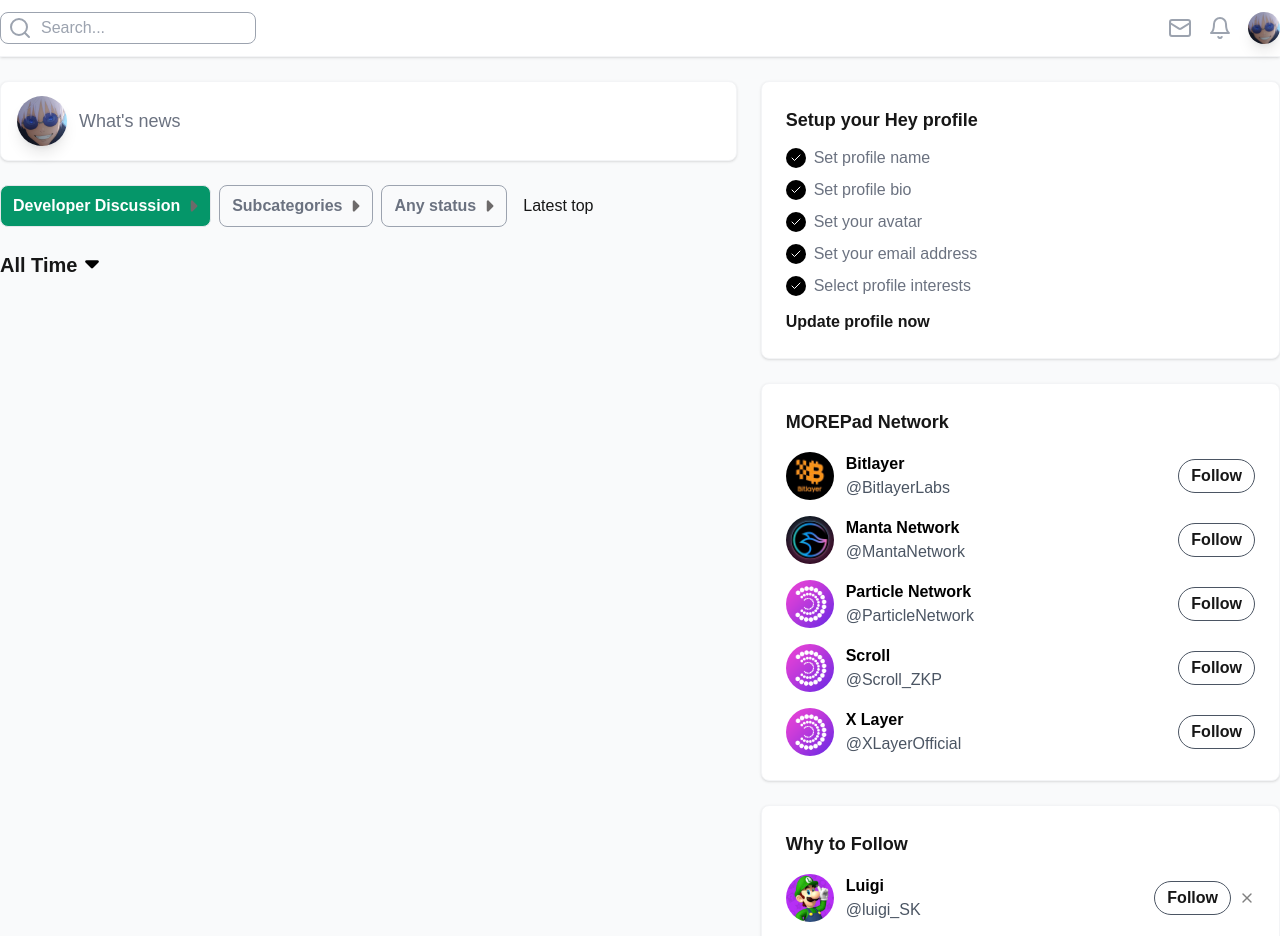
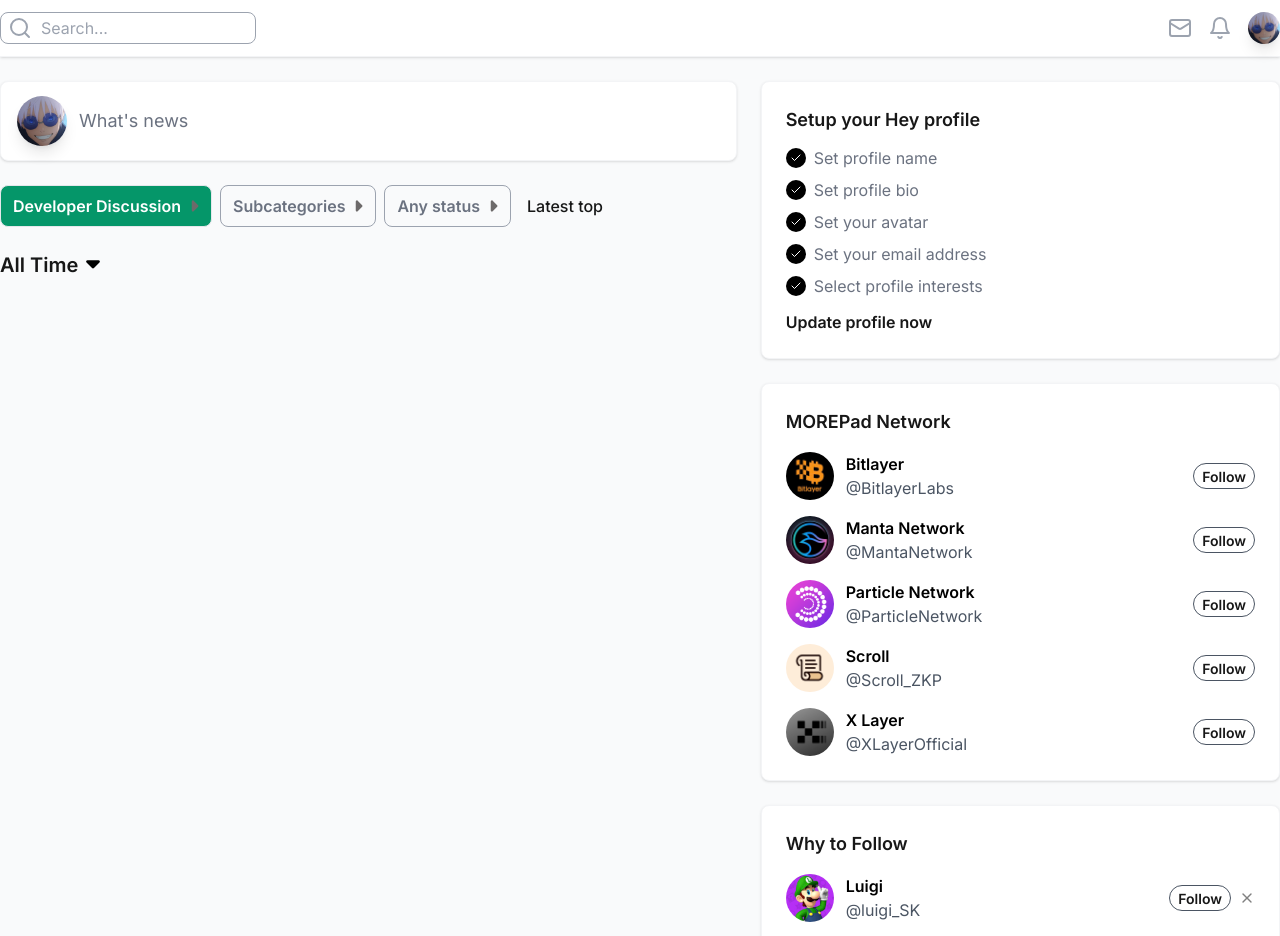
Before and after one commit to PhongThanh0907/demo_social, a Next.js app: page / in a window 1280 px wide. Shown: the top 936 px of the page. Built offline with nearby package versions, Linux system fonts and the light colour scheme.

Commit message:
update code

```diff
--- a/src/app/(main)/page.tsx
+++ b/src/app/(main)/page.tsx
@@ -41,12 +41,12 @@
     {
       title: "Scroll",
       sub: "@Scroll_ZKP",
-      img: "/img3.png",
+      img: "/img4.jpg",
     },
     {
       title: "X Layer",
       sub: "@XLayerOfficial",
-      img: "/img3.png",
+      img: "/img5.jpg",
     },
   ];
 
@@ -171,8 +171,8 @@
                       </div>
                     </div>
 
-                    <div className="border rounded-full px-3 py-1 border-gray-600">
-                      <span className="font-semibold">Follow</span>
+                    <div className="border rounded-full px-2 border-gray-600">
+                      <span className="font-semibold text-sm">Follow</span>
                     </div>
                   </div>
                 ))}
@@ -201,8 +201,8 @@
                       </div>
                     </div>
                     <div className="flex gap-2 items-center">
-                      <div className="border rounded-full px-3 py-1 border-gray-600">
-                        <span className="font-semibold">Follow</span>
+                      <div className="border rounded-full px-2 border-gray-600">
+                        <span className="font-semibold text-sm">Follow</span>
                       </div>
                       <X size={16} color="gray" />
                     </div>
--- a/src/app/layout.tsx
+++ b/src/app/layout.tsx
@@ -1,17 +1,8 @@
 import type { Metadata } from "next";
-import localFont from "next/font/local";
+import { Inter } from "next/font/google";
 import "./globals.css";
 
-const geistSans = localFont({
-  src: "./fonts/GeistVF.woff",
-  variable: "--font-geist-sans",
-  weight: "100 900",
-});
-const geistMono = localFont({
-  src: "./fonts/GeistMonoVF.woff",
-  variable: "--font-geist-mono",
-  weight: "100 900",
-});
+const inter = Inter({ subsets: ["latin"] });
 
 export const metadata: Metadata = {
   title: "Create Next App",
@@ -25,11 +16,7 @@
 }>) {
   return (
     <html lang="en">
-      <body
-        className={`${geistSans.variable} ${geistMono.variable} antialiased`}
-      >
-        {children}
-      </body>
+      <body className={inter.className}>{children}</body>
     </html>
   );
 }
```
Also changed, not shown: public/img4.jpg (added), public/img5.jpg (added).
